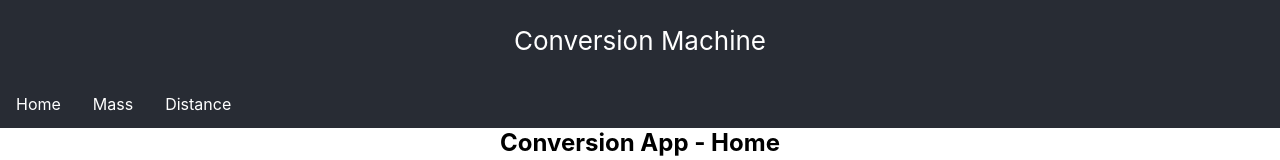
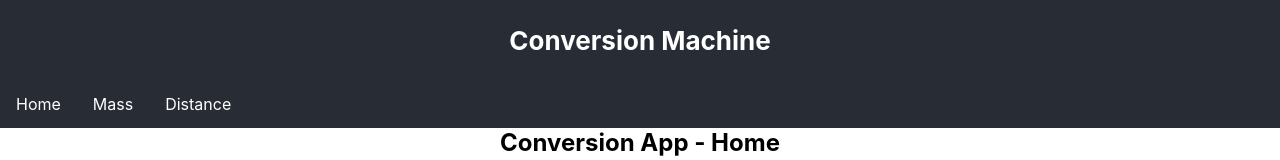
Before and after one commit to MatthewNobes/conversion-app, a React (Create React App) app: page / in a window 1280 px wide. Shown: the top 160 px of the page. Built offline with nearby package versions, Linux system fonts and the light colour scheme.

Commit message:
Upgrading heading to  h1

```diff
--- a/src/Components/Header.js
+++ b/src/Components/Header.js
@@ -2,8 +2,8 @@ import css from './Header.module.css'
 
 export default function Header() {
   return (
-      <div className={css.Header}>
+      <h1 className={css.Header}>
         Conversion Machine
-      </div>
+      </h1>
   );
 }
```
